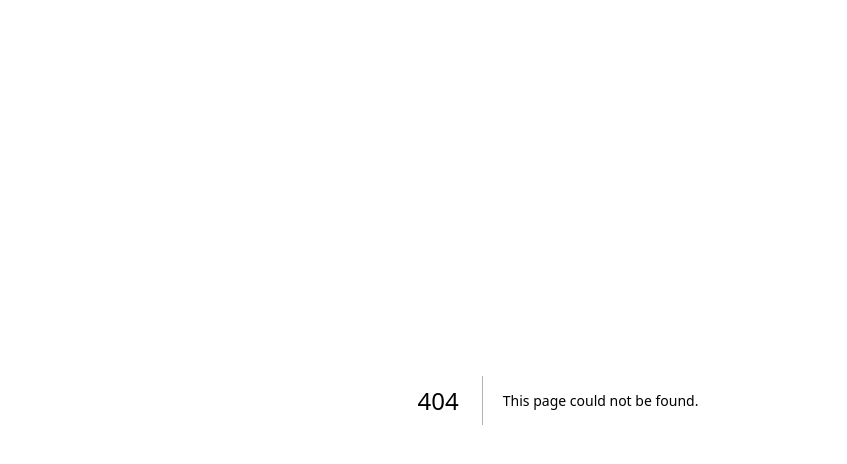
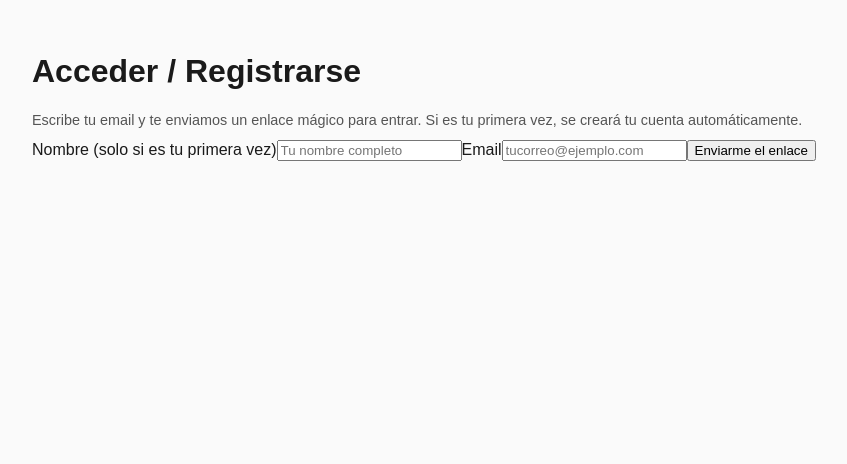
Before and after one commit to nuria-gi/Lucerna, a Next.js app: page /login in a window 1280 px wide. Before the commit this address had no page. Shown: the top 464 px of the page, without its empty margins (82-929 px from the left). Built offline with nearby package versions, Linux system fonts and the light colour scheme; no server answers.

Commit message:
feat: login/registro con enlace magico y pagina de cuenta

```diff
--- /dev/null
+++ b/app/login/page.js
@@ -0,0 +1,86 @@
+'use client';
+
+import { useState } from 'react';
+import { supabase } from '../../lib/supabaseClient';
+
+export default function LoginPage() {
+  const [email, setEmail] = useState('');
+  const [nombre, setNombre] = useState('');
+  const [enviado, setEnviado] = useState(false);
+  const [error, setError] = useState(null);
+  const [enviando, setEnviando] = useState(false);
+
+  async function handleSubmit(e) {
+    e.preventDefault();
+    setError(null);
+    setEnviando(true);
+
+    const { error } = await supabase.auth.signInWithOtp({
+      email,
+      options: {
+        shouldCreateUser: true,
+        data: nombre ? { nombre_completo: nombre } : undefined,
+        emailRedirectTo:
+          typeof window !== 'undefined' ? `${window.location.origin}/cuenta` : undefined,
+      },
+    });
+
+    setEnviando(false);
+
+    if (error) {
+      setError('No se ha podido enviar el enlace. Inténtalo de nuevo.');
+      return;
+    }
+
+    setEnviado(true);
+  }
+
+  if (enviado) {
+    return (
+      <main className="container login-container">
+        <h1>Revisa tu correo</h1>
+        <p>
+          Te hemos enviado un enlace de acceso a <strong>{email}</strong>. Ábrelo desde este
+          mismo dispositivo para entrar.
+        </p>
+      </main>
+    );
+  }
+
+  return (
+    <main className="container login-container">
+      <h1>Acceder / Registrarse</h1>
+      <p className="descripcion">
+        Escribe tu email y te enviamos un enlace mágico para entrar. Si es tu primera vez, se
+        creará tu cuenta automáticamente.
+      </p>
+
+      <form onSubmit={handleSubmit} className="login-form">
+        <label htmlFor="nombre">Nombre (solo si es tu primera vez)</label>
+        <input
+          id="nombre"
+          type="text"
+          value={nombre}
+          onChange={(e) => setNombre(e.target.value)}
+          placeholder="Tu nombre completo"
+        />
+
+        <label htmlFor="email">Email</label>
+        <input
+          id="email"
+          type="email"
+          required
+          value={email}
+          onChange={(e) => setEmail(e.target.value)}
+          placeholder="tucorreo@ejemplo.com"
+        />
+
+        {error && <p className="error">{error}</p>}
+
+        <button type="submit" disabled={enviando}>
+          {enviando ? 'Enviando…' : 'Enviarme el enlace'}
+        </button>
+      </form>
+    </main>
+  );
+}
```
Also changed, not shown: app/cuenta/page.js (added, +64 -0 lines).
